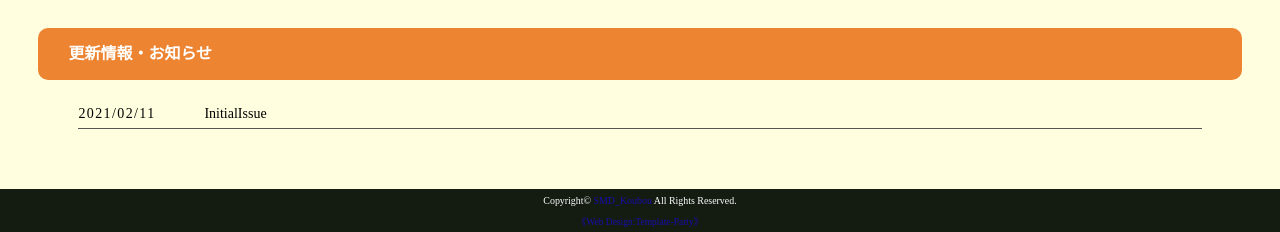
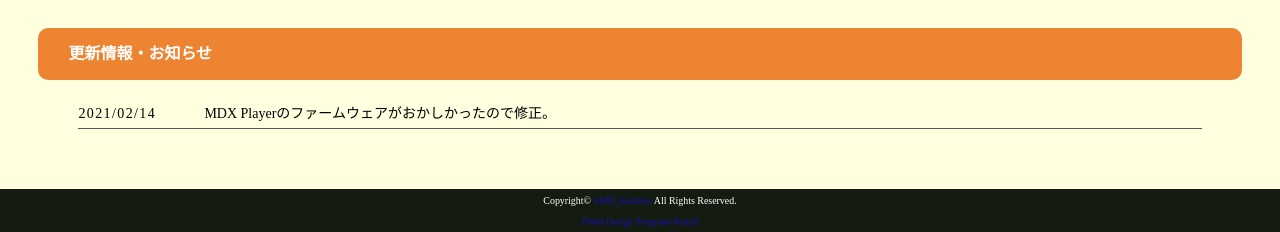
Before and after one commit to SMDkoubou/vmc, a plain HTML site: page index.html in a window 1280 px wide. Shown: the part 2303-2535 px from the top of the page. Drawn offline with Linux system fonts and the light colour scheme.

Commit message:
MDX player修正

```diff
--- a/index.html
+++ b/index.html
@@ -19,8 +19,7 @@
       <header>
         <h1 id="logo"><br>
         </h1>
-        <h1 style="height: 96px;"><font size="140" color="#ED8432">SMD
-            工房</font></h1>
+        <h1 style="height: 96px;"><font size="140" color="#ED8432">SMD 工房</font></h1>
         <aside id="header-img"><img src="./images/rogoK4.png" alt=""></aside>
       </header>
       <!--PC用（901px以上端末）メニュー-->
@@ -86,8 +85,8 @@
           <section id="new">
             <h3>更新情報・お知らせ</h3>
             <dl>
-              <dt>2021/02/11</dt>
-              <dd>InitialIssue</dd>
+              <dt>2021/02/14</dt>
+              <dd>MDX Playerのファームウェアがおかしかったので修正。</dd>
             </dl>
           </section>
         </div>
@@ -106,6 +105,5 @@
 if (OCwindowWidth() <= 900) {
 	open_close("menubar_hdr", "menubar-s");
 }
-</script>
-  </body>
+</script> </body>
 </html>
```
Also changed, not shown: 1 other file.
